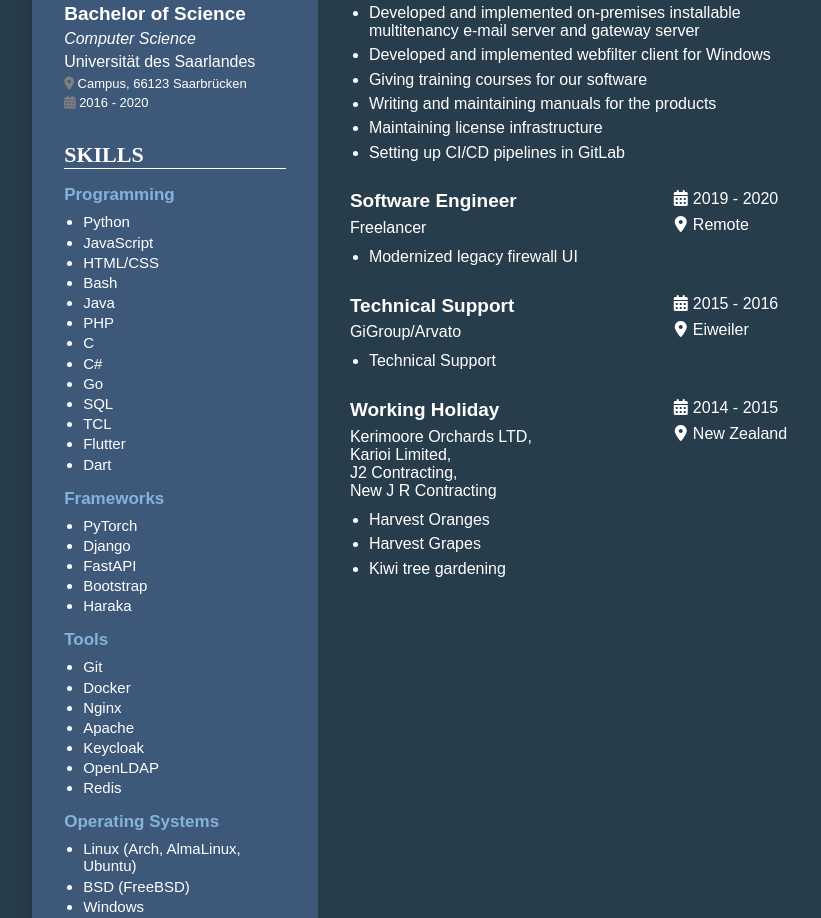
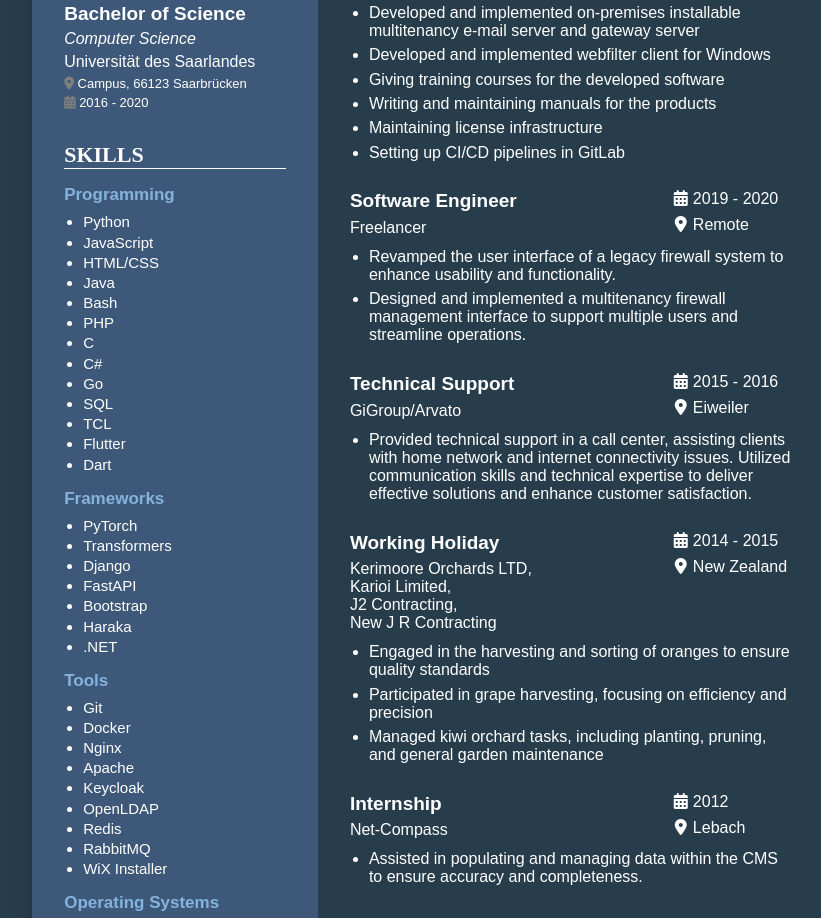
Before and after one commit to ysautter/ysautter.github.io, a plain HTML site: page index.html in a window 1280 px wide. Shown: the part 3540-4458 px from the top of the page, without its empty margins (211-1032 px from the left). Drawn offline with Linux system fonts and the light colour scheme.

```diff
--- a/index.html
+++ b/index.html
@@ -162,8 +162,8 @@
                         <li>Python</li>
                         <li>JavaScript</li>
                         <li>HTML/CSS</li>
+                        <li>Java</li>
                         <li>Bash</li>
-                        <li>Java</li>
                         <li>PHP</li>
                         <li>C</li>
                         <li>C#</li>
@@ -176,10 +176,12 @@
                     <h2>Frameworks</h2>
                     <ul>
                         <li>PyTorch</li>
+                        <li>Transformers</li>
                         <li>Django</li>
                         <li>FastAPI</li>
                         <li>Bootstrap</li>
                         <li>Haraka</li>
+                        <li>.NET</li>
                     </ul>
                     <h2>Tools</h2>
                     <ul>
@@ -190,6 +192,8 @@
                         <li>Keycloak</li>
                         <li>OpenLDAP</li>
                         <li>Redis</li>
+                        <li>RabbitMQ</li>
+                        <li>WiX Installer</li>
                     </ul>
                     <h2>Operating Systems</h2>
                     <ul>
@@ -246,7 +250,7 @@
                                     <li>Administrative responsibility of DNS, Firewall and Networking infrastructure</li>
                                     <li>Developed and implemented on-premises installable multitenancy e-mail server and gateway server</li>
                                     <li>Developed and implemented webfilter client for Windows</li>
-                                    <li>Giving training courses for our software</li>
+                                    <li>Giving training courses for the developed software</li>
                                     <li>Writing and maintaining manuals for the products</li>
                                     <li>Maintaining license infrastructure</li>
                                     <li>Setting up CI/CD pipelines in GitLab</li>
@@ -266,7 +270,8 @@
                             </div>
                             <div class="work-description">
                                 <ul>
-                                    <li>Modernized legacy firewall UI</li>
+                                    <li>Revamped the user interface of a legacy firewall system to enhance usability and functionality.</li>
+                                    <li>Designed and implemented a multitenancy firewall management interface to support multiple users and streamline operations.</li>
                                 </ul>
                             </div>
                         </li>
@@ -283,7 +288,7 @@
                             </div>
                             <div class="work-description">
                                 <ul>
-                                    <li>Technical Support</li>
+                                    <li>Provided technical support in a call center, assisting clients with home network and internet connectivity issues. Utilized communication skills and technical expertise to deliver effective solutions and enhance customer satisfaction.</li>
                                 </ul>
                             </div>
                         </li>
@@ -306,9 +311,29 @@
                             </div>
                             <div class="work-description">
                                 <ul>
-                                    <li>Harvest Oranges</li>
-                                    <li>Harvest Grapes</li>
-                                    <li>Kiwi tree gardening</li>
+                                    <li>Engaged in the harvesting and sorting of oranges to ensure quality standards</li>
+                                    <li>Participated in grape harvesting, focusing on efficiency and precision</li>
+                                    <li>Managed kiwi orchard tasks, including planting, pruning, and general garden maintenance</li>
+                                </ul>
+                            </div>
+                        </li>
+                        <li class="work-entry">
+                            <div class="work-header">
+                                <div class="work-header-left">
+                                    <div class="work-title">Internship</div>
+                                    <div class="work-company">
+                                        Net-Compass
+
+                                    </div>
+                                </div>
+                                <div class="work-header-right">
+                                    <div class="work-duration"><i class="fa-solid fa-calendar-days"></i>2012</div>
+                                    <div class="work-location"><i class="fa-solid fa-location-dot"></i>Lebach</div>
+                                </div>
+                            </div>
+                            <div class="work-description">
+                                <ul>
+                                    <li>Assisted in populating and managing data within the CMS to ensure accuracy and completeness.</li>
                                 </ul>
                             </div>
                         </li>
--- a/static/css/style.css
+++ b/static/css/style.css
@@ -4,6 +4,7 @@
 body {
     padding: 0;
     margin: 0;
+    background-color: #373c47;
 }
 
 header {
```
